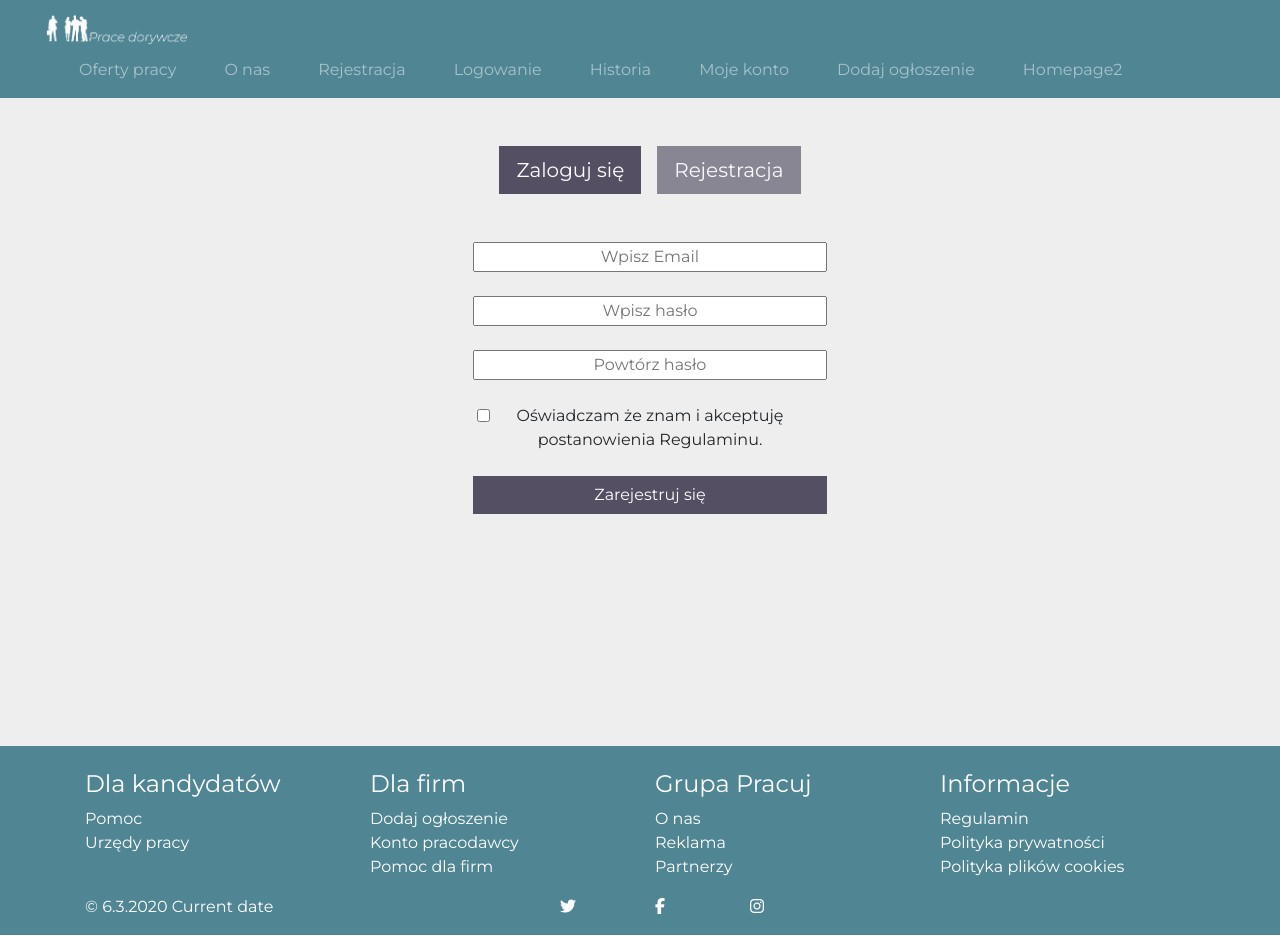
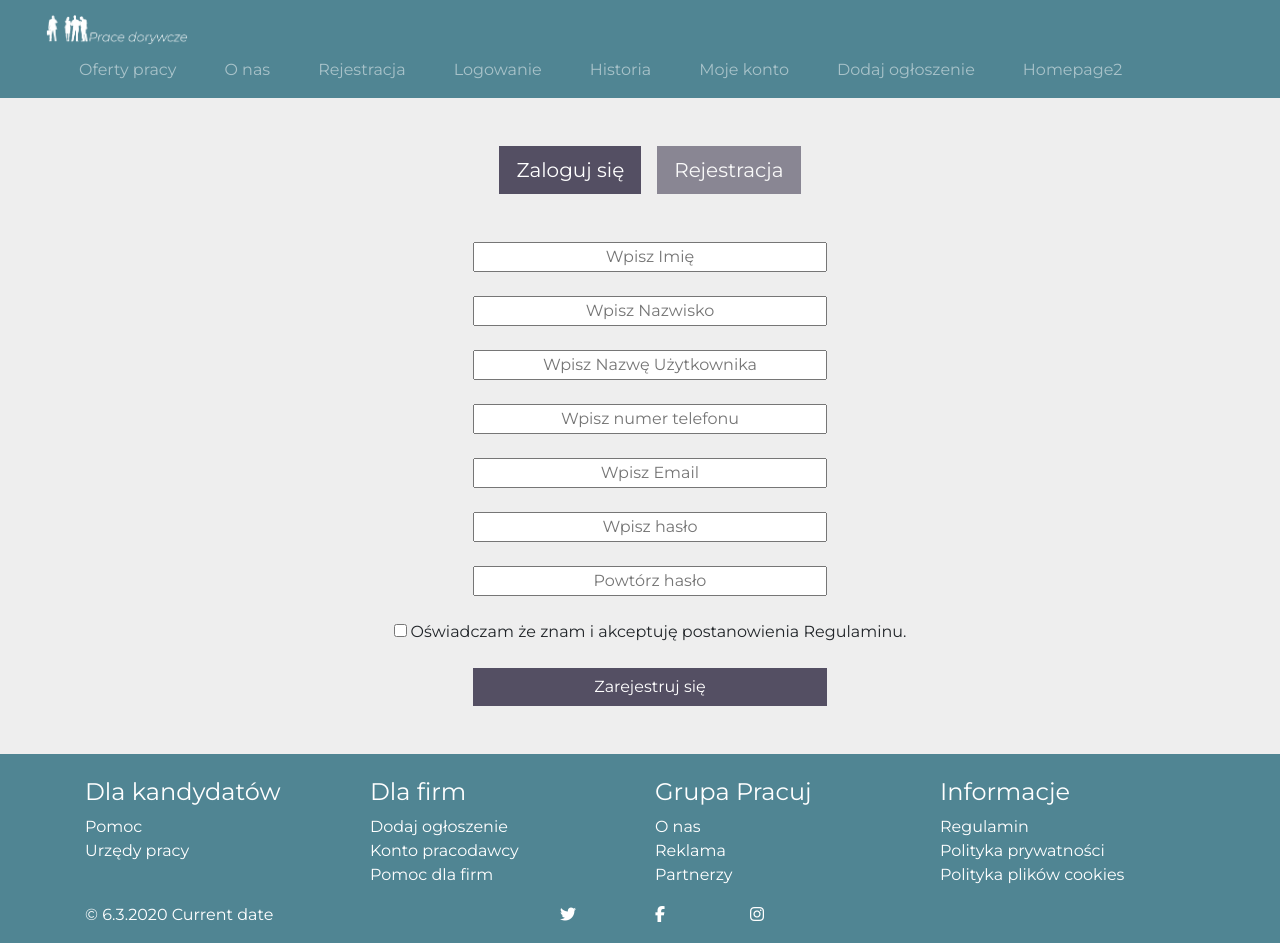
Before and after one commit to krzosa/OddJobsServiceFrontend, a React (Create React App) app: page /rejestracja in a window 1280 px wide. Built offline with nearby package versions, Linux system fonts and the light colour scheme.

Commit message:
create registration connect with backend

```diff
--- a/src/views/registration/Registration.js
+++ b/src/views/registration/Registration.js
@@ -1,38 +1,284 @@
 import React, { Component } from "react";
+import axios from "axios";
 
-class Registration extends Component{
-    render(){
-        return(
-            <div className="container content">
+class Registration extends Component {
+  state = {
+    email: "",
+    password: "",
+    passwordRepeat: "",
+    firstName: "",
+    lastName: "",
+    userName: "",
+    phoneNumber: "",
+    checked: false,
+    data: "",
+    errorFirstName: "",
+    errorLastName: "",
+    errorUserName: "",
+    errorPhoneNumber: "",
+    errorEmail: "",
+    errorPassword: "",
+    errorPasswordRepeat: "",
+    errorChecked: "",
+  };
+
+  hangleChangeEmail = (e) => {
+    this.setState({ email: e.target.value });
+  };
+
+  handleChangePassword = (e) => {
+    this.setState({ password: e.target.value });
+  };
+
+  handleChangePasswordRepeat = (e) => {
+    this.setState({ passwordRepeat: e.target.value });
+  };
+
+  handleChangeFirstName = (e) => {
+    this.setState({ firstName: e.target.value });
+  };
+
+  handleChangeLastName = (e) => {
+    this.setState({ lastName: e.target.value });
+  };
+
+  handleChangeUserName = (e) => {
+    this.setState({ userName: e.target.value });
+  };
+
+  handleChangePhoneNumber = (e) => {
+    this.setState({ phoneNumber: e.target.value });
+  };
+
+  handleCheckboxChange = (e) => {
+    e.target.checked
+      ? this.setState({ checked: true })
+      : this.setState({ checked: false });
+  };
+
+  handleSubmit = (e) => {
+    e.preventDefault();
+
+    if (
+      this.state.checked == true &&
+      this.state.email != "" &&
+      this.state.password == this.state.passwordRepeat
+    ) {
+      axios
+        .post("http://149.156.146.249:60021/api/users/", {
+          email: this.state.email,
+          password: this.state.password,
+          firstName: this.state.firstName,
+          lastName: this.state.lastName,
+          username: this.state.userName,
+          phoneNumber: this.state.phoneNumber,
+        })
+        .then((res) => this.setState(this.showInfo(res.data)))
+        .catch((err) => console.log(err));
+
+      //czyszczenie komunikatow
+      this.setState({ errorChecked: "" });
+      this.setState({ errorEmail: "" });
+      this.setState({ errorPasswordRepeat: "" });
+    } else if (!this.state.checked)
+      this.setState({ errorChecked: "Zaznacz Checkbox" });
+    else if (this.state.email == "")
+      this.setState({ errorEmail: "Wpisz email" });
+    else if (this.state.password != this.state.passwordRepeat)
+      this.setState({ errorPasswordRepeat: "Niezgodne hasła" });
+  };
+
+  showInfo(data) {
+    //walidacja imienia
+    if (data.includes("firstName is too short"))
+      this.setState({ errorFirstName: "Imie jest za krótkie" });
+    else if (data.includes("firstName is too long"))
+      this.setState({ errorFirstName: "Imie jest za długie" });
+    else if (data.includes("firstName contains illegal character"))
+      this.setState({ errorFirstName: "Nieprawidłowe znaki" });
+    else this.setState({ errorFirstName: "" });
+
+    //walidacja nazwiska
+    if (data.includes("lastName is too short"))
+      this.setState({ errorLastName: "Nazwisko jest za krótkie" });
+    else if (data.includes("lastName is too long"))
+      this.setState({ errorLastName: "Nazwisko jest za długie" });
+    else if (data.includes("lastName contains illegal character"))
+      this.setState({ errorLastName: "Nieprawidłowe znaki" });
+    else this.setState({ errorLastName: "" });
+
+    //walidacja uzytkownika
+    if (data.includes("username is too short"))
+      this.setState({ errorUserName: "Nazwa użytkownika jest za krótka" });
+    else if (data.includes("username is too long"))
+      this.setState({ errorUserName: "Nazwa użytkownika jest za długa" });
+    else this.setState({ errorUserName: "" });
+
+    //walidacja telefonu
+    if (data.includes("phone number too short"))
+      this.setState({ errorPhoneNumber: "Numer telefonu jest za krótki" });
+    else if (data.includes("phone number too long"))
+      this.setState({ errorPhoneNumber: "Numer telefonu jest za długi" });
+    else this.setState({ errorPhoneNumber: "" });
+
+    //walidacja hasła
+    if (data.includes("password is too short"))
+      this.setState({ errorPassword: "Hasło jest za krótkie" });
+    else if (data.includes("password is too long"))
+      this.setState({ errorPassword: "Hasło jest za długie" });
+    else this.setState({ errorPassword: "" });
+  }
+
+  render() {
+    return (
+      <div className="container ">
         <div className="form-check">
-                    <div className="col-12 text-center my-5" >
-                        <button className="btn btn-info btn-lg mx-2" type="submit"> Zaloguj się </button>
+          <div className="col-12 text-center my-5">
+            <button className="btn btn-info btn-lg mx-2" type="submit">
+              {" "}
+              Zaloguj się{" "}
+            </button>
 
-                        <button className="btn btn-info btn-lg mx-2" type="submit" disabled> Rejestracja </button>
+            <button className="btn btn-info btn-lg mx-2" type="submit" disabled>
+              {" "}
+              Rejestracja{" "}
+            </button>
+          </div>
 
+          <form onSubmit={this.handleSubmit}>
+            <div className="form-group col-12 my-3 text-center mb-4">
+              <input
+                type="text"
+                className="text-center col-8 col-md-6 col-lg-4"
+                placeholder="Wpisz Imię"
+                onChange={this.handleChangeFirstName}
+              />
+              <p
+                className="form-group col-12 mt-0 mb-0 text-center"
+                onChange={this.showInfo}
+              >
+                {this.state.errorFirstName}
+              </p>
+            </div>
+
+            <div className="form-group col-12 my-3 text-center mb-4">
+              <input
+                type="text"
+                className="text-center col-8 col-md-6 col-lg-4"
+                placeholder="Wpisz Nazwisko"
+                onChange={this.handleChangeLastName}
+              />
+              <p
+                className="form-group col-12 mt-0 mb-0 text-center"
+                onChange={this.showInfo}
+              >
+                {this.state.errorLastName}
+              </p>
+            </div>
+
+            <div className="form-group col-12 my-3 text-center mb-4">
+              <input
+                type="text"
+                className="text-center col-8 col-md-6 col-lg-4"
+                placeholder="Wpisz Nazwę Użytkownika"
+                onChange={this.handleChangeUserName}
+              />
+              <p
+                className="form-group col-12 mt-0 mb-0 text-center"
+                onChange={this.showInfo}
+              >
+                {this.state.errorUserName}
+              </p>
+            </div>
+
+            <div className="form-group col-12 my-3 text-center mb-4">
+              <input
+                type="text"
+                className="text-center col-8 col-md-6 col-lg-4"
+                placeholder="Wpisz numer telefonu"
+                onChange={this.handleChangePhoneNumber}
+              />
+              <p
+                className="form-group col-12 mt-0 mb-0 text-center"
+                onChange={this.showInfo}
+              >
+                {this.state.errorPhoneNumber}
+              </p>
+            </div>
+
+            <div className="form-group col-12 my-3 text-center mb-4">
+              <input
+                type="email"
+                className="text-center col-8 col-md-6 col-lg-4"
+                id="email"
+                placeholder="podpowiedzEmail"
+                placeholder="Wpisz Email"
+                onChange={this.hangleChangeEmail}
+              />
+              <p
+                className="form-group col-12 mt-0 mb-0 text-center"
+                onChange={this.showInfo}
+              >
+                {this.state.errorEmail}
+              </p>
             </div>
             <div className="form-group col-12 my-3 text-center mb-4">
-                        <input type="email" className="text-center col-8 col-md-6 col-lg-4" id="email" placeholder="podpowiedzEmail" placeholder="Wpisz Email"></input>
+              <input
+                type="password"
+                className="text-center col-8 col-md-6 col-lg-4"
+                id="pass"
+                placeholder="Wpisz hasło"
+                onChange={this.handleChangePassword}
+              />
+              <p
+                className="form-group col-12 mt-0 mb-0 text-center"
+                onChange={this.showInfo}
+              >
+                {this.state.errorPassword}
+              </p>
             </div>
             <div className="form-group col-12 my-3 text-center mb-4">
-                        <input type="password" className="text-center col-8 col-md-6 col-lg-4" id="pass" placeholder="Wpisz hasło"></input>
+              <input
+                type="password"
+                className="text-center col-8 col-md-6 col-lg-4 "
+                id="pass2"
+                placeholder="Powtórz hasło"
+                onChange={this.handleChangePasswordRepeat}
+              />
+              <p
+                className="form-group col-12 mt-0 mb-0 text-center"
+                onChange={this.showInfo}
+              >
+                {this.state.errorPasswordRepeat}
+              </p>
             </div>
             <div className="form-group col-12 my-3 text-center mb-4">
-                        <input type="password" className="text-center col-8 col-md-6 col-lg-4 " id="pass2" placeholder="Powtórz hasło"></input>
+              <input
+                className="mr-1"
+                type="checkbox"
+                onChange={this.handleCheckboxChange}
+              />
+              Oświadczam że znam i akceptuję postanowienia Regulaminu.
+              <p
+                className="form-group col-12 mt-0 mb-0 text-center"
+                onChange={this.showInfo}
+              >
+                {this.state.errorChecked}
+              </p>
             </div>
-                    <div className="form-group col-12 my-3 text-center mb-4">
-                        <input type="checkbox" className="form-check-input ml-1" id="przykladowyCheckbox"></input>
-                        <label className="form-check-label col-8 col-md-6 col-lg-4" htmlFor="przykladowyCheckbox">Oświadczam że znam i akceptuję postanowienia Regulaminu.</label>
+            <div className="col-12 text-center">
+              <button
+                type="submit"
+                className="btn btn-info col-8 col-md-6 col-lg-4 mb-5 "
+              >
+                Zarejestruj się
+              </button>
             </div>
-                    <div className="col-12 text-center" >
-                    <button type="submit" className="btn btn-info col-8 col-md-6 col-lg-4 mb-5 ">Zarejestruj się</button>
-                    </div>
+          </form>
         </div>
       </div>
     );
   }
 }
 
-
-
-export default Registration
+export default Registration;
```
Lines whose indentation alone changed are shown as unchanged.
